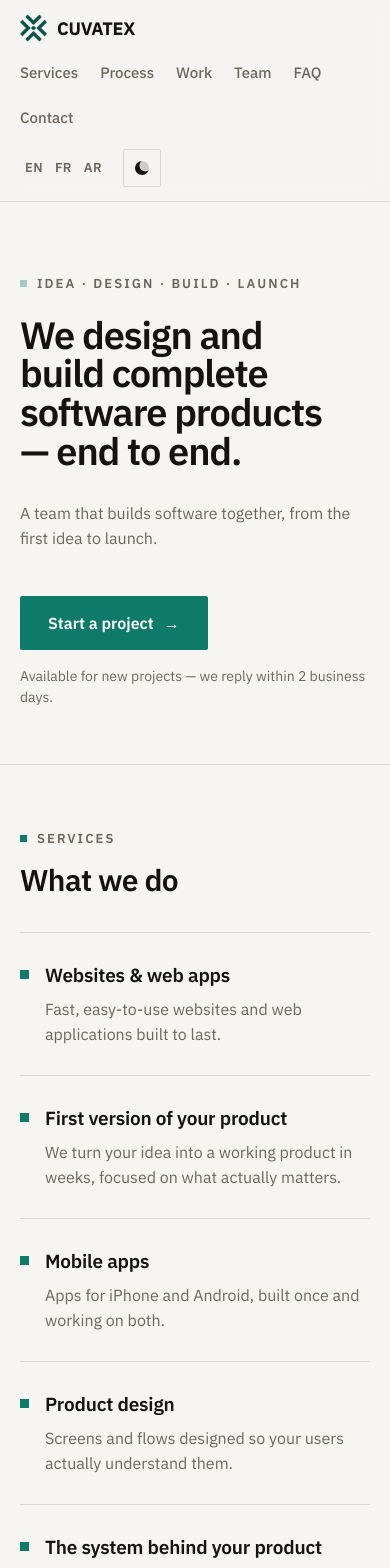
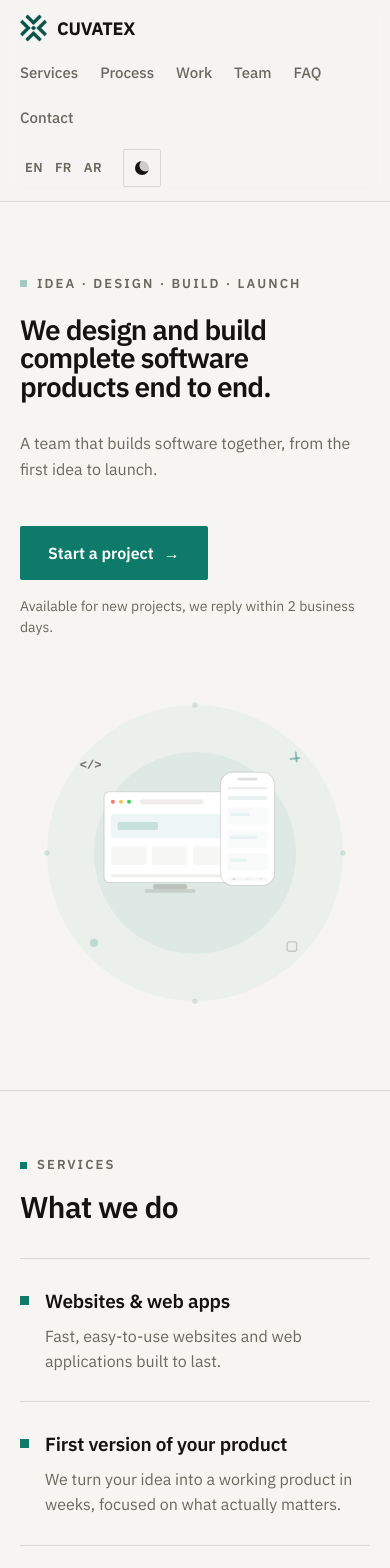
Before and after one commit to LebgaaAbderrahmane/cuvatex-landing, a React (Vite) app: page / in a window 390 px wide. Shown: the top 1568 px of the page. Built offline with nearby package versions, Linux system fonts and the light colour scheme; no server answers.

Commit message:
add hero illustration with alternating website/mobile animation; fix RTL layout; reduce title size

```diff
--- a/src/components/Hero.jsx
+++ b/src/components/Hero.jsx
@@ -1,6 +1,7 @@
 import { useTranslation } from 'react-i18next';
 import { motion } from 'framer-motion';
 import ScrollReveal from './ScrollReveal';
+import HeroIllustration from './HeroIllustration';
 
 const dirArrow = { en: '\u2192', fr: '\u2192', ar: '\u2190' };
 
@@ -15,7 +16,15 @@ export default function Hero() {
         padding: 'clamp(72px, 13vw, 160px) clamp(20px, 5vw, 48px) clamp(56px, 9vw, 120px)',
       }}
     >
-      <div style={{ maxWidth: 1160, margin: '0 auto' }}>
+      <div style={{
+        maxWidth: 1160,
+        margin: '0 auto',
+        display: 'flex',
+        gap: 'clamp(40px, 6vw, 80px)',
+        alignItems: 'center',
+        flexWrap: 'wrap',
+      }}>
+        <div style={{ flex: '1 1 400px' }}>
           <ScrollReveal>
             <p style={{
               display: 'flex',
@@ -44,12 +53,11 @@ export default function Hero() {
 
           <ScrollReveal delay={0.1}>
           <h1 style={{
-            fontSize: 'clamp(38px, 7.2vw, 88px)',
+            fontSize: 'clamp(28px, 4.5vw, 52px)',
               fontWeight: 600,
               letterSpacing: '-0.03em',
               lineHeight: 1.02,
               margin: '22px 0 0',
-            maxWidth: '17ch',
               textWrap: 'balance',
             }}>
               {t('heroTitle')}
@@ -101,6 +109,11 @@ export default function Hero() {
             </div>
           </ScrollReveal>
         </div>
+
+        <div style={{ flex: '1 1 360px', display: 'flex', justifyContent: 'center' }}>
+          <HeroIllustration />
+        </div>
+      </div>
     </section>
   );
 }
--- /dev/null
+++ b/src/components/HeroIllustration.jsx
@@ -0,0 +1,104 @@
+import { motion } from 'framer-motion';
+
+export default function HeroIllustration() {
+  return (
+    <motion.div
+      initial={{ opacity: 0, scale: 0.9 }}
+      animate={{ opacity: 1, scale: 1 }}
+      transition={{ duration: 0.8, ease: 'easeOut' }}
+      style={{ width: '100%', maxWidth: 480, aspectRatio: '1/1' }}
+    >
+      <svg viewBox="0 0 520 520" style={{ width: '100%', height: '100%' }} fill="none">
+        <circle cx="260" cy="260" r="220" fill="var(--accent, #0E7A69)" opacity="0.04" />
+        <circle cx="260" cy="260" r="150" fill="var(--accent, #0E7A69)" opacity="0.06" />
+
+        <circle cx="260" cy="40" r="4" fill="var(--accent, #0E7A69)" opacity="0.15" />
+        <circle cx="260" cy="480" r="4" fill="var(--accent, #0E7A69)" opacity="0.15" />
+        <circle cx="40" cy="260" r="4" fill="var(--accent, #0E7A69)" opacity="0.15" />
+        <circle cx="480" cy="260" r="4" fill="var(--accent, #0E7A69)" opacity="0.15" />
+
+        <motion.g
+          animate={{ rotate: [0, 6, 0], y: [0, -5, 0] }}
+          transition={{ duration: 3, repeat: Infinity, ease: 'easeInOut', delay: 0.5 }}
+        >
+          <text x="105" y="135" fill="var(--muted, #6c665e)" fontSize="18" fontFamily="monospace" fontWeight="700" textAnchor="middle">{'</>'}</text>
+        </motion.g>
+
+        <motion.g
+          animate={{ rotate: [0, -8, 0], x: [0, 3, 0] }}
+          transition={{ duration: 3.5, repeat: Infinity, ease: 'easeInOut', delay: 1 }}
+        >
+          <rect x="398" y="118" width="16" height="3" rx="1.5" fill="var(--accent, #0E7A69)" opacity="0.4" />
+          <rect x="406.5" y="109.5" width="3" height="16" rx="1.5" fill="var(--accent, #0E7A69)" opacity="0.4" />
+        </motion.g>
+
+        <motion.circle
+          cx="110" cy="400" r="6"
+          fill="var(--accent, #0E7A69)"
+          opacity="0.2"
+          animate={{ y: [0, -7, 0] }}
+          transition={{ duration: 2.5, repeat: Infinity, ease: 'easeInOut', delay: 0.3 }}
+        />
+
+        <motion.g
+          animate={{ rotate: [0, 12, 0], x: [0, -3, 0] }}
+          transition={{ duration: 3, repeat: Infinity, ease: 'easeInOut', delay: 0.8 }}
+        >
+          <rect x="397" y="392" width="14" height="14" rx="3" stroke="var(--muted, #6c665e)" strokeWidth="2" opacity="0.3" fill="none" />
+        </motion.g>
+
+        <motion.g animate={{ y: [0, -6, 0] }} transition={{ duration: 4.5, repeat: Infinity, ease: 'easeInOut' }}>
+          <rect x="198" y="312" width="50" height="8" rx="3" fill="var(--muted, #6c665e)" opacity="0.3" />
+          <rect x="185" y="320" width="76" height="5" rx="2.5" fill="var(--muted, #6c665e)" opacity="0.2" />
+          <rect x="125" y="175" width="195" height="135" rx="8" fill="var(--surface, #fff)" stroke="var(--line, rgba(21,18,15,0.13))" strokeWidth="1.5" />
+
+          <motion.g
+            animate={{ opacity: [1, 0.35, 1] }}
+            transition={{ duration: 8, repeat: Infinity, ease: 'easeInOut' }}
+          >
+            <circle cx="138" cy="190" r="3" fill="#ff5f57" />
+            <circle cx="150" cy="190" r="3" fill="#febc2e" />
+            <circle cx="162" cy="190" r="3" fill="#28c840" />
+            <rect x="178" y="186" width="95" height="8" rx="4" fill="var(--muted, #6c665e)" opacity="0.12" />
+
+            <rect x="135" y="208" width="175" height="36" rx="5" fill="var(--accent, #0E7A69)" opacity="0.08" />
+            <rect x="145" y="220" width="60" height="12" rx="3" fill="var(--accent, #0E7A69)" opacity="0.2" />
+
+            <rect x="135" y="256" width="53" height="28" rx="4" fill="var(--muted, #6c665e)" opacity="0.06" />
+            <rect x="196" y="256" width="53" height="28" rx="4" fill="var(--muted, #6c665e)" opacity="0.06" />
+            <rect x="257" y="256" width="53" height="28" rx="4" fill="var(--muted, #6c665e)" opacity="0.06" />
+
+            <rect x="135" y="298" width="175" height="4" rx="2" fill="var(--muted, #6c665e)" opacity="0.12" />
+          </motion.g>
+        </motion.g>
+
+        <motion.g animate={{ y: [0, 6, 0] }} transition={{ duration: 3.5, repeat: Infinity, ease: 'easeInOut' }}>
+          <rect x="298" y="140" width="80" height="168" rx="18" fill="var(--surface, #fff)" stroke="var(--line, rgba(21,18,15,0.13))" strokeWidth="1.5" />
+          <rect x="323" y="148" width="30" height="4" rx="2" fill="var(--line, rgba(21,18,15,0.13))" />
+
+          <motion.g
+            animate={{ opacity: [0.35, 1, 0.35] }}
+            transition={{ duration: 8, repeat: Infinity, ease: 'easeInOut' }}
+          >
+            <rect x="308" y="162" width="60" height="3" rx="1.5" fill="var(--muted, #6c665e)" opacity="0.25" />
+            <rect x="308" y="175" width="60" height="6" rx="3" fill="var(--accent, #0E7A69)" opacity="0.2" />
+
+            <rect x="308" y="192" width="60" height="26" rx="4" fill="var(--accent, #0E7A69)" opacity="0.06" />
+            <rect x="312" y="200" width="30" height="5" rx="2.5" fill="var(--accent, #0E7A69)" opacity="0.15" />
+
+            <rect x="308" y="226" width="60" height="26" rx="4" fill="var(--accent, #0E7A69)" opacity="0.06" />
+            <rect x="312" y="234" width="40" height="5" rx="2.5" fill="var(--accent, #0E7A69)" opacity="0.15" />
+
+            <rect x="308" y="260" width="60" height="26" rx="4" fill="var(--accent, #0E7A69)" opacity="0.06" />
+            <rect x="312" y="268" width="25" height="5" rx="2.5" fill="var(--accent, #0E7A69)" opacity="0.15" />
+
+            <rect x="308" y="296" width="60" height="5" rx="2.5" fill="var(--muted, #6c665e)" opacity="0.12" />
+            <circle cx="318" cy="298.5" r="2" fill="var(--accent, #0E7A69)" opacity="0.4" />
+            <circle cx="338" cy="298.5" r="2" fill="var(--muted, #6c665e)" opacity="0.15" />
+            <circle cx="358" cy="298.5" r="2" fill="var(--muted, #6c665e)" opacity="0.15" />
+          </motion.g>
+        </motion.g>
+      </svg>
+    </motion.div>
+  );
+}
--- a/src/i18n/en.json
+++ b/src/i18n/en.json
@@ -9,9 +9,9 @@
   },
   "cta": "Start a project",
   "heroKicker": "Idea · Design · Build · Launch",
-  "heroTitle": "We design and build complete software products — end to end.",
+  "heroTitle": "We design and build complete software products end to end.",
   "heroNote": "A team that builds software together, from the first idea to launch.",
-  "heroAvailability": "Available for new projects — we reply within 2 business days.",
+  "heroAvailability": "Available for new projects, we reply within 2 business days.",
   "servicesTitle": "What we do",
   "services": [
     { "title": "Websites & web apps", "desc": "Fast, easy-to-use websites and web applications built to last." },
@@ -26,7 +26,7 @@
   "clientsBody": "We work with small businesses, shops and restaurants, clinics and professionals, and startups building their first product. If you are not sure whether your project fits, ask us.",
   "clientTypes": ["Small businesses", "Shops & restaurants", "Clinics & professionals", "Startups", "Local services"],
   "testimonials": [
-    { "quote": "Placeholder testimonial — client quote goes here.", "name": "Client name", "business": "Business name" }
+    { "quote": "Placeholder testimonial, client quote goes here.", "name": "Client name", "business": "Business name" }
   ],
   "ctaBannerLead": "Have a project in mind?",
   "ctaBannerLink": "Let's talk",
@@ -55,16 +55,16 @@
     "platform": "Platform"
   },
   "teamTitle": "The team",
-  "teamIntro": "Three people. No account managers, no hand-offs — you work directly with the people building your product.",
+  "teamIntro": "Three people. No account managers, no hand-offs, you work directly with the people building your product.",
   "aboutEyebrow": "About",
   "aboutTitle": "Who we are",
-  "aboutBody": "We are a team of engineers and designers who take on one product at a time. You work directly with the people building your product — not a manager or an account handler.",
-  "aboutExtra": "Every project starts with understanding your users and your market, then moves through design and development in tight loops until we ship something you are proud of. No handoffs, no layers — just the people building your product talking directly to you.",
+  "aboutBody": "We are a team of engineers and designers who take on one product at a time. You work directly with the people building your product, not a manager or an account handler.",
+  "aboutExtra": "Every project starts with understanding your users and your market, then moves through design and development in tight loops until we ship something you are proud of. No handoffs, no layers, just the people building your product talking directly to you.",
   "roles": ["Software Engineer", "Frontend Developer", "Product Designer"],
   "bios": [
     "Designs the systems and APIs that keep products fast and reliable as they grow.",
     "Turns designs into accessible, responsive interfaces that feel effortless.",
-    "Shapes how the product looks, feels, and flows — from first idea to final pixel."
+    "Shapes how the product looks, feels, and flows, from first idea to final pixel."
   ],
   "photoLabel": "photo",
   "faqTitle": "Common questions",
@@ -86,7 +86,7 @@
   "msgLabel": "What do you want to build?",
   "send": "Send message",
   "sending": "Sending…",
-  "sent": "Thanks — we will be in touch soon.",
+  "sent": "Thanks, we will be in touch soon.",
   "error": "Something went wrong. Please try again or email us directly.",
   "footer": "© 2026 CUVATEX. Available for new projects."
 }
```
Also changed, not shown: src/i18n/ar.json (+5 -5 lines), src/i18n/fr.json (+5 -5 lines). Lines whose indentation alone changed are shown as unchanged.
